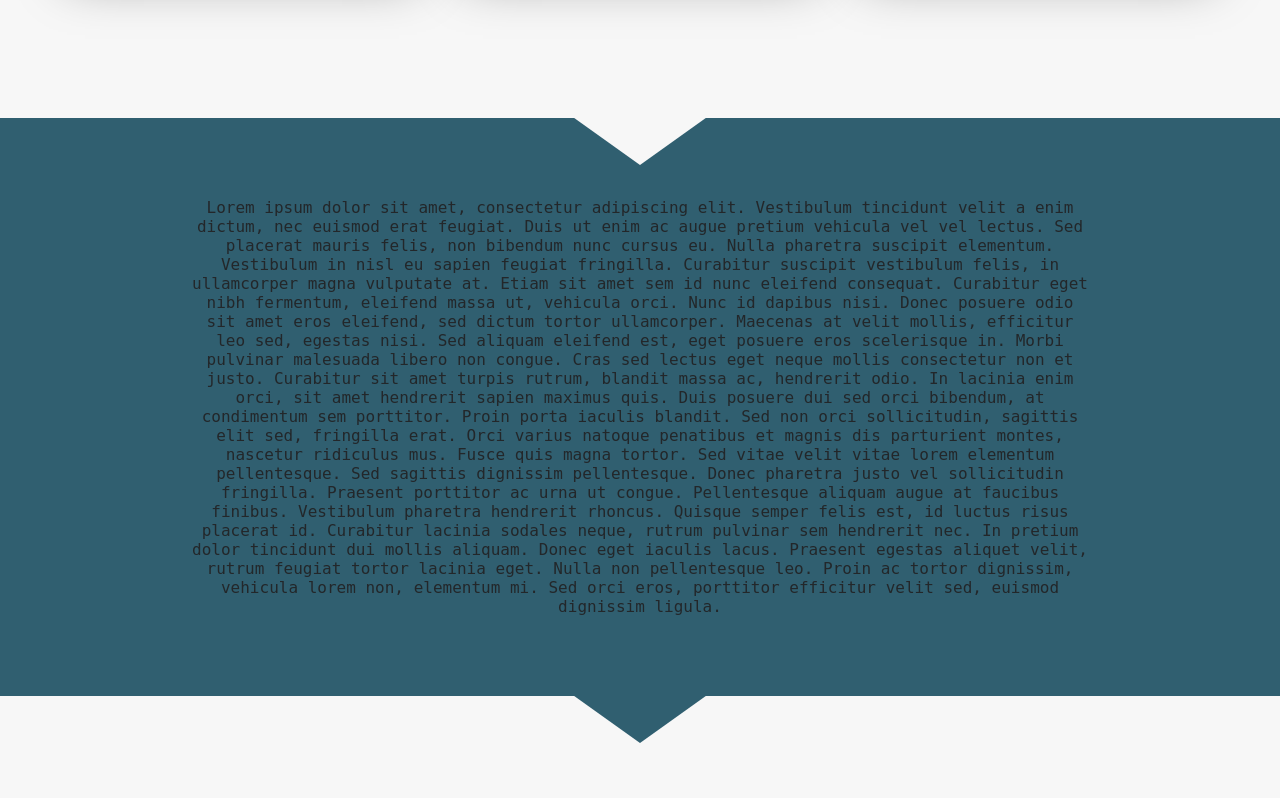
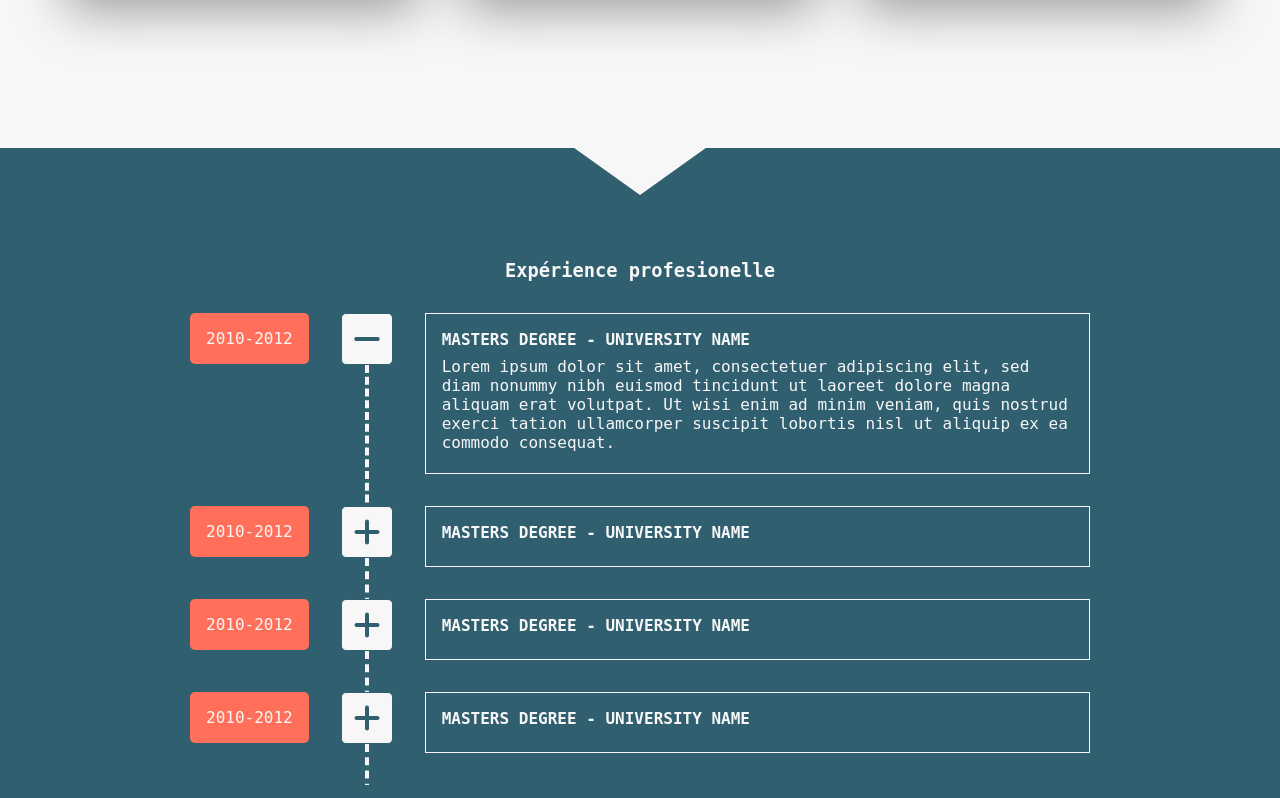
Before and after one commit to Timothee-Picard/timothee-picard.fr, a Vue app: page / in a window 1280 px wide. Shown: the part 942-1740 px from the top of the page. Built offline with nearby package versions, Linux system fonts and the light colour scheme.

Commit message:
add experience content

```diff
--- a/public/index.html
+++ b/public/index.html
@@ -1,5 +1,5 @@
 <!DOCTYPE html>
-<html lang="">
+<html lang="fr">
   <head>
     <meta charset="utf-8">
     <meta http-equiv="X-UA-Compatible" content="IE=edge">
--- a/src/components/CardHover.vue
+++ b/src/components/ComponentCard.vue
@@ -21,7 +21,7 @@
 
 <script>
 export default {
-  name: "CardHover",
+  name: "ComponentCard",
   props: ['linkTo', 'classIcon']
 }
 </script>
--- /dev/null
+++ b/src/components/ComponentExperience.vue
@@ -0,0 +1,106 @@
+<template>
+  <div class="experience">
+    <div class="date">
+          <span>
+            <time datetime="2010">2010</time>
+            -
+            <time datetime="2012">2012</time>
+          </span>
+    </div>
+    <div class="dropdown">
+      <div class="ico" :class="{ open : state }" @click="toggle()">
+        <div class="line"></div>
+        <div class="line"></div>
+      </div>
+      <div class="thread"></div>
+    </div>
+    <div class="experience-content">
+      <h4>MASTERS DEGREE - UNIVERSITY NAME</h4>
+      <p :class="{ open : state }">
+        Lorem ipsum dolor sit amet, consectetuer adipiscing elit, sed diam nonummy nibh euismod tincidunt ut
+        laoreet dolore magna aliquam erat volutpat. Ut wisi enim ad minim veniam, quis nostrud exerci tation
+        ullamcorper suscipit lobortis nisl ut aliquip ex ea commodo consequat.
+      </p>
+    </div>
+  </div>
+</template>
+
+<script>
+export default {
+  name: "ComponentExperience",
+  data() {
+    return {
+      state: this.default
+    }
+  },
+  props: ['default'],
+  methods: {
+    toggle() {
+      (this.state) ? this.state = false : this.state = true
+    }
+  }
+}
+</script>
+
+<style scoped lang="scss">
+@import "@/assets/var";
+.thread {
+  width: 0;
+  height: 100%;
+  border-left: 4px dashed $color-white;
+  margin: auto;
+}
+.experience {
+  display: flex;
+  gap: 2em;
+}
+.date span {
+  display: flex;
+  background-color: $color-red;
+  padding: 1em;
+  border-radius: 5px;
+}
+.ico {
+  height: 52px;
+  width: 52px;
+  position: relative;
+  background-color: $color-white;
+  border: 1px solid $color-dark-green;
+  border-radius: 5px;
+  .line {
+    width: 25px;
+    height: 4px;
+    background-color: $color-dark-green;
+    border-radius: 20px;
+    position: absolute;
+    top: 50%;
+    left: 50%;
+    transform: translate(-50%, -50%) rotate(0deg);
+    &:nth-of-type(1) {
+      transform: translate(-50%, -50%) rotate(90deg);
+    }
+  }
+  &.open {
+    .line {
+      &:nth-of-type(1) {
+        transform: translate(-50%, -50%) rotate(0deg);
+      }
+    }
+  }
+}
+.experience-content {
+  flex-grow: 1;
+  text-align: left;
+  padding: 1em;
+  border: 1px solid $color-white;
+}
+.experience-content p {
+  margin-top: 0.5em;
+  height: 0;
+  overflow: hidden;
+  transition: 0.3s;
+  &.open {
+    height: 100px;
+  }
+}
+</style>
--- a/src/components/sections/SectionExperience.vue
+++ b/src/components/sections/SectionExperience.vue
@@ -1,34 +1,22 @@
 <template>
   <section>
-    <p>
-      Lorem ipsum dolor sit amet, consectetur adipiscing elit. Vestibulum tincidunt velit a enim dictum, nec euismod
-      erat feugiat. Duis ut enim ac augue pretium vehicula vel vel lectus. Sed placerat mauris felis, non bibendum
-      nunc cursus eu. Nulla pharetra suscipit elementum. Vestibulum in nisl eu sapien feugiat fringilla. Curabitur
-      suscipit vestibulum felis, in ullamcorper magna vulputate at. Etiam sit amet sem id nunc eleifend consequat.
-      Curabitur eget nibh fermentum, eleifend massa ut, vehicula orci. Nunc id dapibus nisi. Donec posuere odio sit
-      amet eros eleifend, sed dictum tortor ullamcorper. Maecenas at velit mollis, efficitur leo sed, egestas nisi.
-      Sed aliquam eleifend est, eget posuere eros scelerisque in.
-
-      Morbi pulvinar malesuada libero non congue. Cras sed lectus eget neque mollis consectetur non et justo. Curabitur
-      sit amet turpis rutrum, blandit massa ac, hendrerit odio. In lacinia enim orci, sit amet hendrerit sapien maximus
-      quis. Duis posuere dui sed orci bibendum, at condimentum sem porttitor. Proin porta iaculis blandit. Sed non orci
-      sollicitudin, sagittis elit sed, fringilla erat. Orci varius natoque penatibus et magnis dis parturient montes,
-      nascetur ridiculus mus.
-
-      Fusce quis magna tortor. Sed vitae velit vitae lorem elementum pellentesque. Sed sagittis dignissim pellentesque.
-      Donec pharetra justo vel sollicitudin fringilla. Praesent porttitor ac urna ut congue. Pellentesque aliquam augue
-      at faucibus finibus. Vestibulum pharetra hendrerit rhoncus. Quisque semper felis est, id luctus risus placerat id.
-      Curabitur lacinia sodales neque, rutrum pulvinar sem hendrerit nec. In pretium dolor tincidunt dui mollis aliquam.
-      Donec eget iaculis lacus. Praesent egestas aliquet velit, rutrum feugiat tortor lacinia eget. Nulla non
-      pellentesque leo. Proin ac tortor dignissim, vehicula lorem non, elementum mi. Sed orci eros, porttitor efficitur
-      velit sed, euismod dignissim ligula.
-    </p>
+    <div class="content">
+      <h3>Expérience profesionelle</h3>
+      <component-experience default="true"></component-experience>
+      <component-experience></component-experience>
+      <component-experience></component-experience>
+      <component-experience></component-experience>
+    </div>
   </section>
 </template>
 
 <script>
+import ComponentExperience from "@/components/ComponentExperience"
 export default {
-  name: "SectionExperience"
+  name: "SectionExperience",
+  components: {
+    ComponentExperience
+  },
 }
 </script>
 
@@ -37,8 +25,9 @@ export default {
 section {
   position: relative;
   background: $color-dark-green;
+  color: $color-white;
   margin-bottom: 50px;
-  padding: 7em 0 5em;
+  padding: 5em 0;
   &::before {
     content: '';
     position: absolute;
@@ -65,11 +54,13 @@ section {
   }
 }
 
-section {
-  padding: 5em 0;
-  p {
-    max-width: 900px;
-    margin: auto;
-  }
+section .content {
+  max-width: 900px;
+  margin: auto;
+  display: flex;
+  flex-direction: column;
+  gap: 2em;
+  padding: 2em 0;
+  overflow-y: hidden;
 }
 </style>
--- a/src/components/sections/SectionHeader.vue
+++ b/src/components/sections/SectionHeader.vue
@@ -55,7 +55,7 @@ export default {
 <style scoped lang="scss">
 @import "@/assets/var";
 #contentContactButton {
-  height: 6em;
+  height: 5em;
   display: flex;
   align-items: end;
   button {
@@ -127,7 +127,7 @@ header
 {
   min-height: 70vh;
   width: 50%;
-  padding: 10px;
+  padding: 6em 1em;
   @media only screen and (max-width: 1023px)
   {
     min-height: 60vh;
--- a/src/components/sections/SectionSkills.vue
+++ b/src/components/sections/SectionSkills.vue
@@ -1,6 +1,6 @@
 <template>
   <section class="container">
-    <card-hover v-bind:classIcon="'fa-solid fa-laptop-code'"> <!-- v-bind:linkTo="'http://www.google.com'" -->
+    <component-card v-bind:classIcon="'fa-solid fa-laptop-code'"> <!-- v-bind:linkTo="'http://www.google.com'" -->
       <template #title>Développement</template>
       <bold>Frontend:</bold><br>
       Vuejs, Angular, Reactjs <br>
@@ -8,15 +8,15 @@
       Php, Ruby, Nodejs<br>
       <bold>Framework:</bold><br>
       Symfony, Wordpress, Rails, Strapi
-    </card-hover>
-    <card-hover v-bind:class-icon="'fa-solid fa-fill-drip'">
+    </component-card>
+    <component-card v-bind:class-icon="'fa-solid fa-fill-drip'">
       <template #title>Graphisme</template>
       <bold>Image:</bold><br>
       Photoshop, Figma, Lightroom <br>
       <bold>Vidéo:</bold><br>
       Première Pro, Animate<br>
-    </card-hover>
-    <card-hover v-bind:class-icon="'fa-solid fa-list-check'">
+    </component-card>
+    <component-card v-bind:class-icon="'fa-solid fa-list-check'">
       <template #title>Cahier des charges</template>
       <bold>Gestion de projet:</bold><br>
       Trello, Gant, Clickup<br>
@@ -24,16 +24,16 @@
       Webdesign, UI / UX<br>
       <bold>Test:</bold><br>
       Fonctionnel, Performances<br>
-    </card-hover>
+    </component-card>
   </section>
 </template>
 
 <script>
-import CardHover from "@/components/CardHover";
+import ComponentCard from "@/components/ComponentCard";
 export default {
   name: "SectionSkills",
   components: {
-    CardHover
+    ComponentCard
   }
 }
 </script>
--- a/src/views/HomeView.vue
+++ b/src/views/HomeView.vue
@@ -23,35 +23,4 @@ export default {
 
 <style scoped lang="scss">
 @import "@/assets/var";
-.triangle {
-  position: relative;
-  background: $color-dark-green;
-  color: $color-white;
-  margin-bottom: 50px;
-  padding: 7em 0 5em;
-  &::before {
-    content: '';
-    position: absolute;
-    top: -3px;
-    width: 0;
-    height: 0;
-    border-style: solid;
-    border-width: 50px 70px 0 70px;
-    border-color: $color-white transparent transparent transparent;
-    left: 50%;
-    transform: translateX(-50%);
-  }
-  &::after {
-    content: '';
-    position: absolute;
-    bottom: 3px;
-    width: 0;
-    height: 0;
-    border-style: solid;
-    border-width: 50px 70px 0 70px;
-    border-color: $color-dark-green transparent transparent transparent;
-    left: 50%;
-    transform: translateX(-50%) translateY(100%);
-  }
-}
 </style>
```
